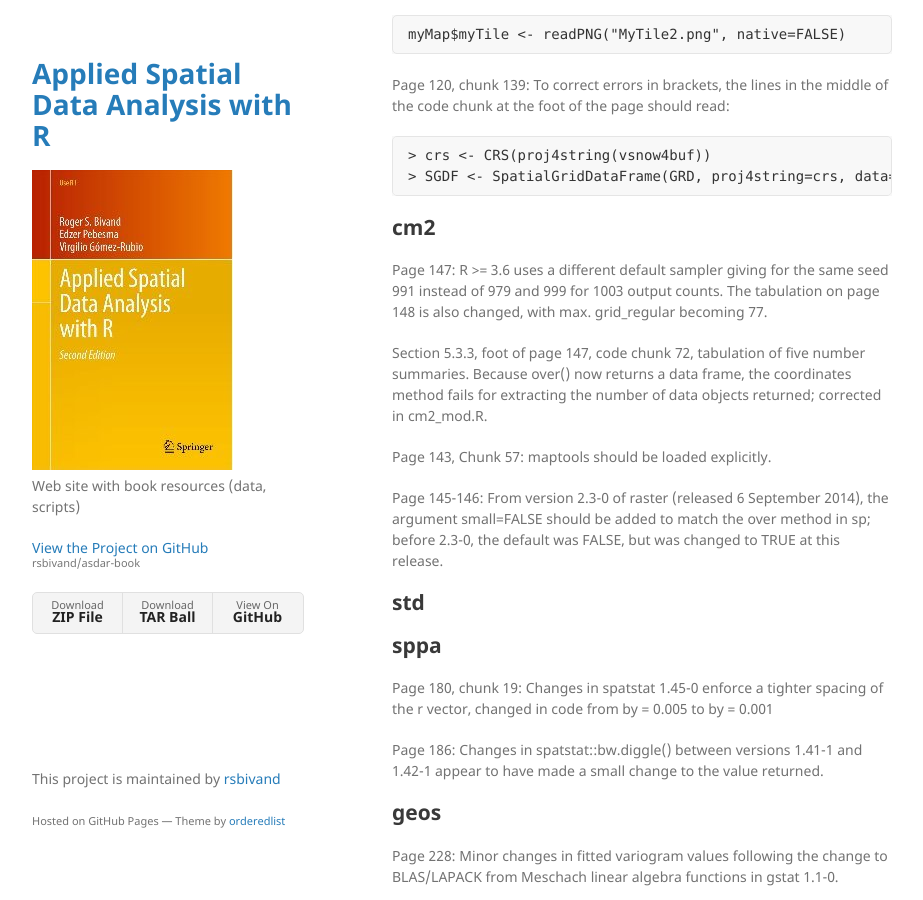
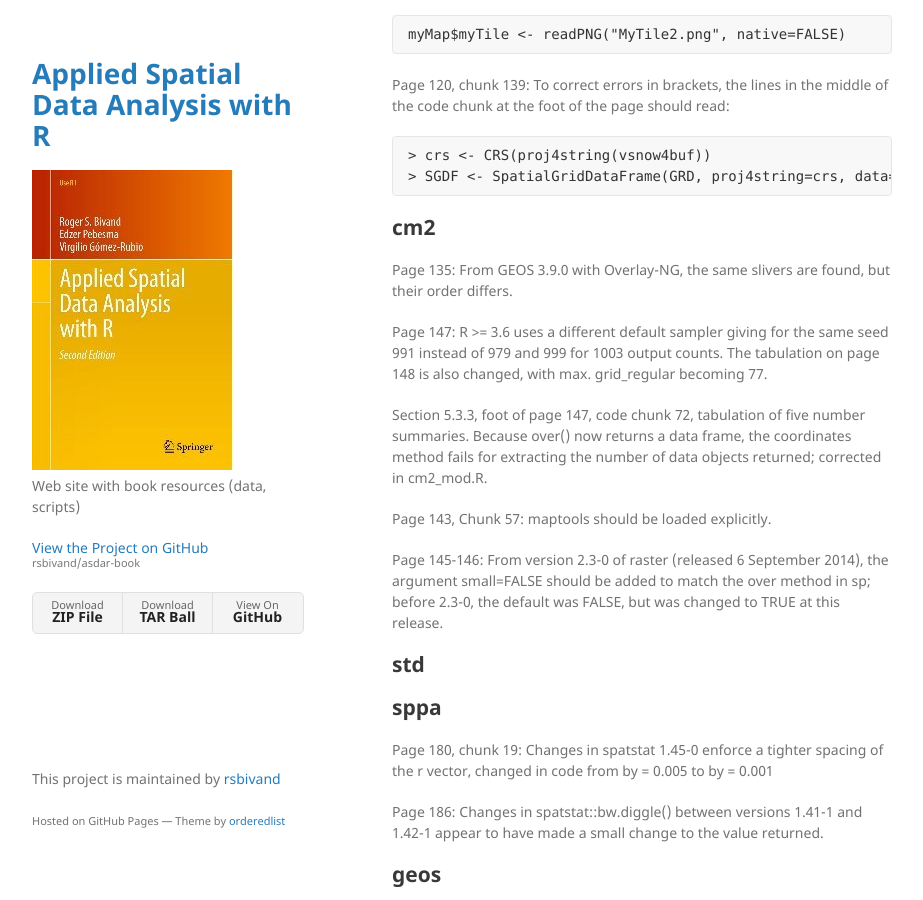
Before and after one commit to rsbivand/asdar-book, a Jekyll site: the page built from docs/book2ed_errata.md, in a window 1280 px wide and 900 px high, scrolled down 1076 px. Shown: the whole window, without its empty margins (178-1101 px from the left). Built offline with Jekyll 4.4.1, drawn with Linux system fonts in a browser that asks for light colours; our own code applies the rules of GitHub Pages for plain Markdown files.

Commit message:
GEOS 3.9.0 sliver order change in cm2

````diff
--- a/docs/book2ed_errata.md
+++ b/docs/book2ed_errata.md
@@ -37,6 +37,8 @@
 ```
 
 ## cm2
+Page 135: From GEOS 3.9.0 with Overlay-NG, the same slivers are found, but their order differs.
+
 Page 147: R >= 3.6 uses a different default sampler giving for the same seed 991 instead of 979 and 999 for 1003 output counts. The tabulation on page 148 is also changed, with max. grid_regular becoming 77.
 
 Section 5.3.3, foot of page 147, code chunk 72, tabulation of five number summaries. Because over() now returns a data frame, the coordinates method fails for extracting the number of data objects returned; corrected in cm2_mod.R.
````
